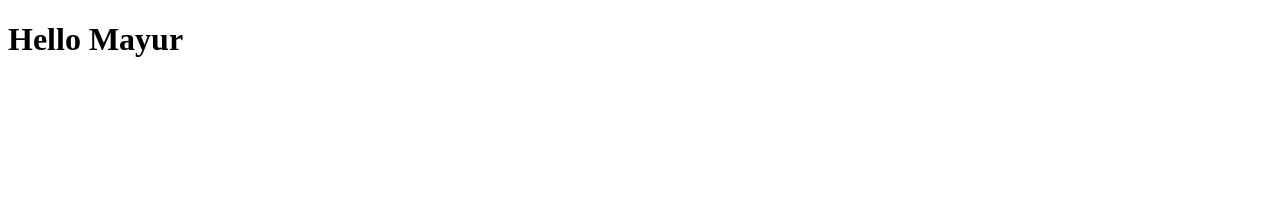
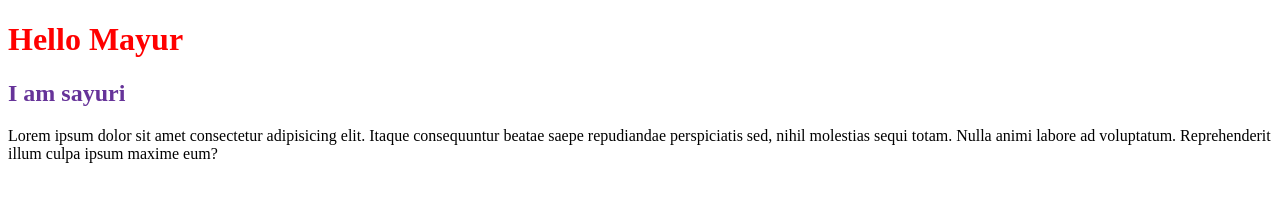
Before and after one commit to SAYUK09/Git-Demo, a plain HTML site: page index.html in a window 1280 px wide. Drawn offline with Linux system fonts and the light colour scheme.

Commit message:
First commit

```diff
--- a/index.html
+++ b/index.html
@@ -4,9 +4,14 @@
     <meta charset="UTF-8">
     <meta name="viewport" content="width=
     , initial-scale=1.0">
+    <link rel="stylesheet" href="style.css">
     <title>Document</title>
 </head>
 <body>
     <h1>Hello Mayur</h1>
+    <h2>I am sayuri</h2>
+
+        <p>Lorem ipsum dolor sit amet consectetur adipisicing elit. Itaque consequuntur beatae saepe repudiandae perspiciatis sed, nihil molestias sequi totam. Nulla animi labore ad voluptatum.
+            Reprehenderit illum culpa ipsum maxime eum?</p>
 </body>
 </html>
--- a/style.css
+++ b/style.css
@@ -0,0 +1,7 @@
+h1{
+    color: red;
+}
+
+h2{
+    color: rebeccapurple;
+}
```
